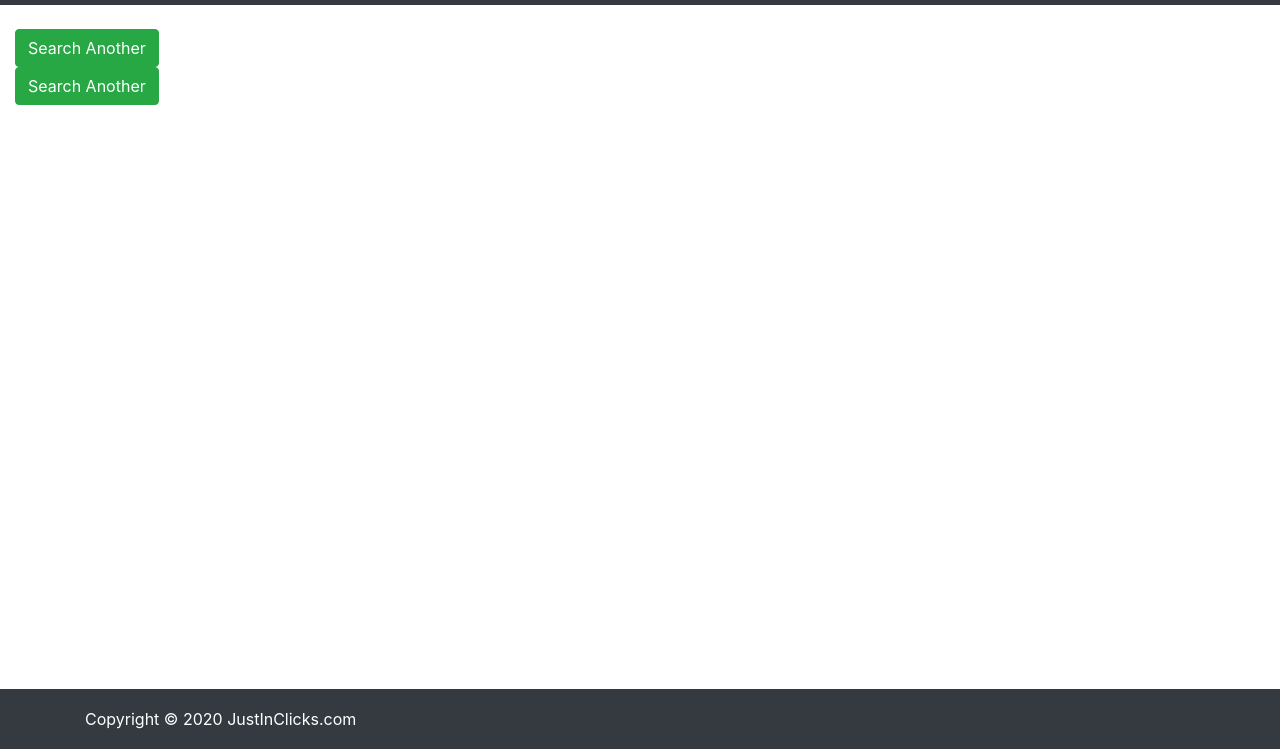
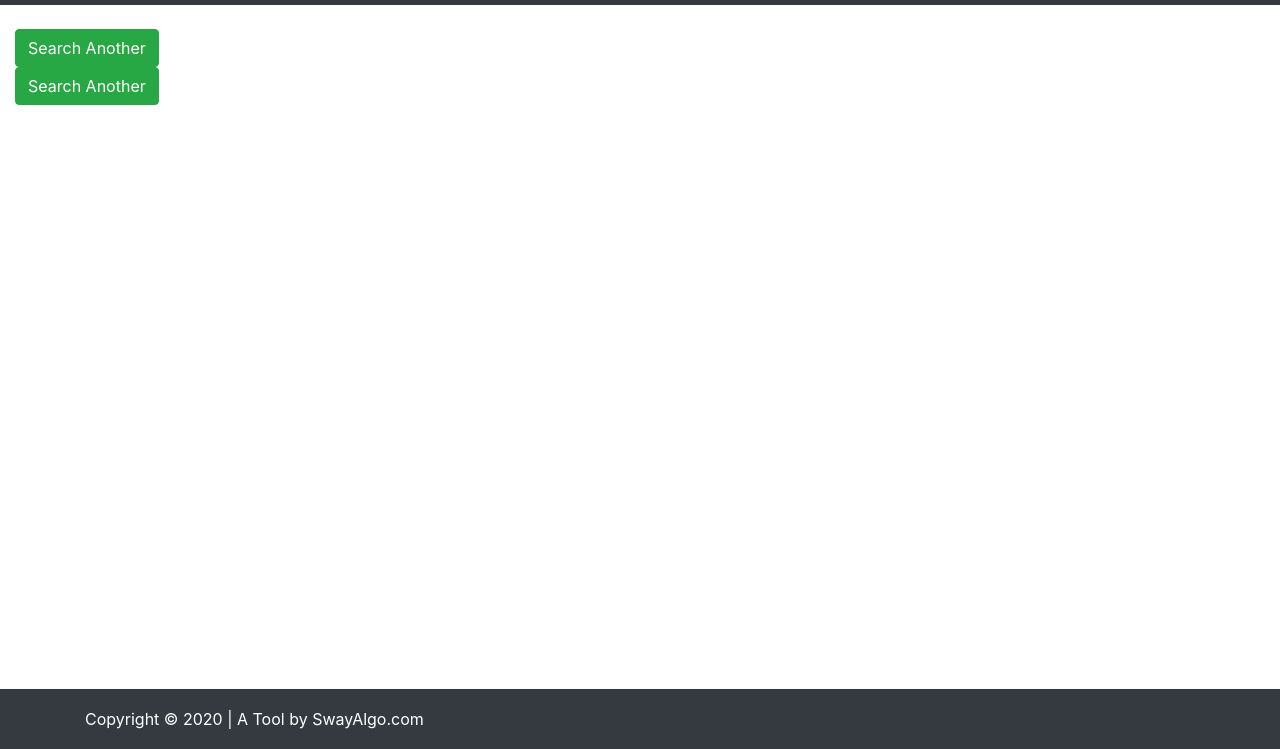
Before and after one commit to JustInClicks-com/tools, a plain HTML site: page Bank-Details-By-IFSC-code/show.html in a window 1280 px wide. Shown: the part 51-800 px from the top of the page. Drawn offline with nearby package versions, Linux system fonts and the light colour scheme.

Commit message:
avb added

```diff
--- a/Bank-Details-By-IFSC-code/show.html
+++ b/Bank-Details-By-IFSC-code/show.html
@@ -103,13 +103,12 @@
 
 
     <!----content-->
-
-    <footer class="footer bg-dark">
-        <div class="container">
-            <span style="color: white !important;" class="text-muted">Copyright &copy; 2020 </span>
-            <a class="text-white" href="https://www.justinclicks.com">JustInClicks.com</a>
-        </div>
-    </footer>
+	<footer class="footer bg-dark">
+		<div class="container">
+			<span style="color: white !important;" class="text-muted">Copyright &copy; 2020 |</span>
+			<a class="text-white" href="https://www.justinclicks.com">  A Tool by SwayAlgo.com</a>
+		</div>
+	</footer>
     <script src="https://code.jquery.com/jquery-3.2.1.slim.min.js"
         integrity="sha384-KJ3o2DKtIkvYIK3UENzmM7KCkRr/rE9/Qpg6aAZGJwFDMVNA/GpGFF93hXpG5KkN"
         crossorigin="anonymous"></script>
```
